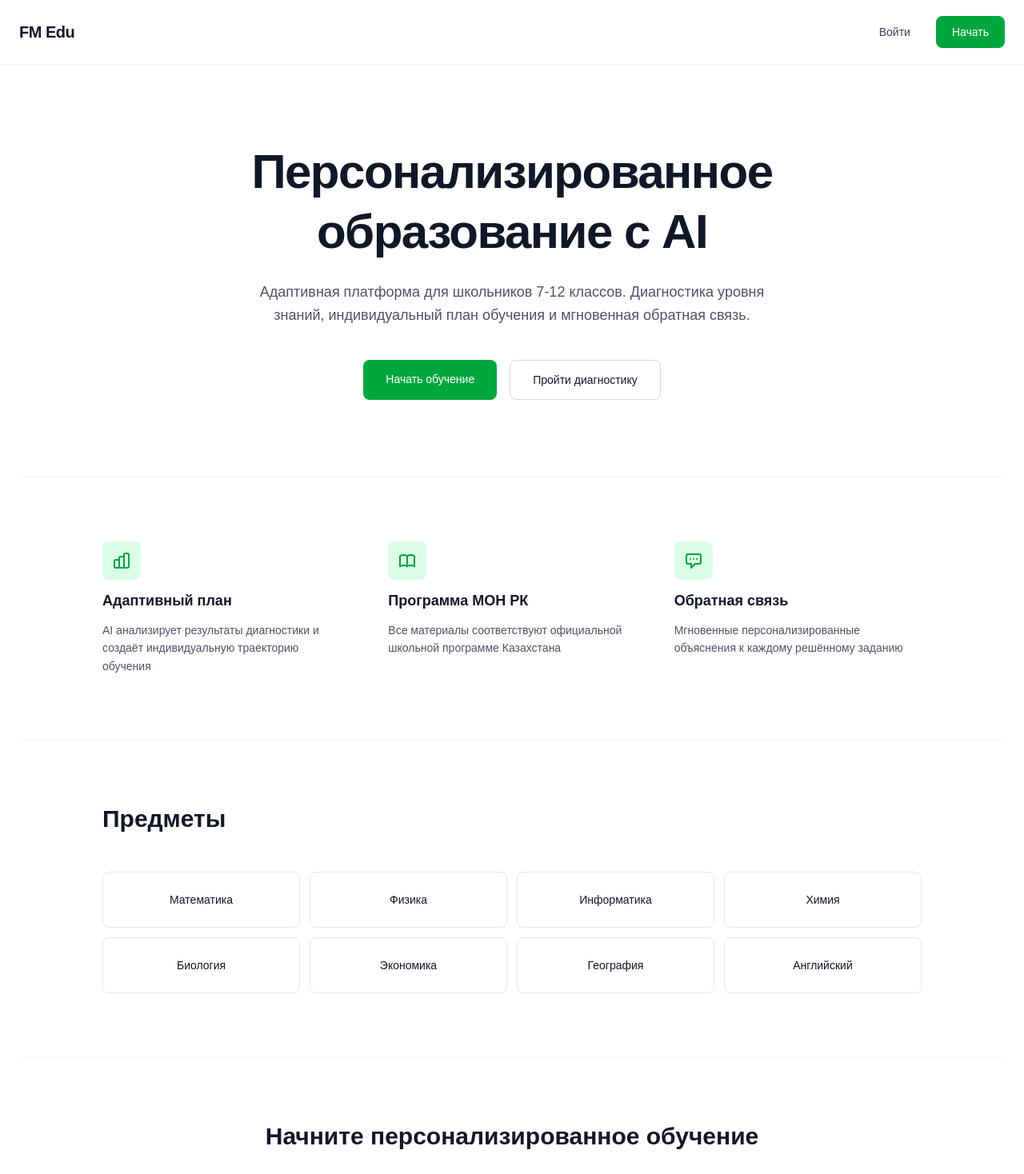
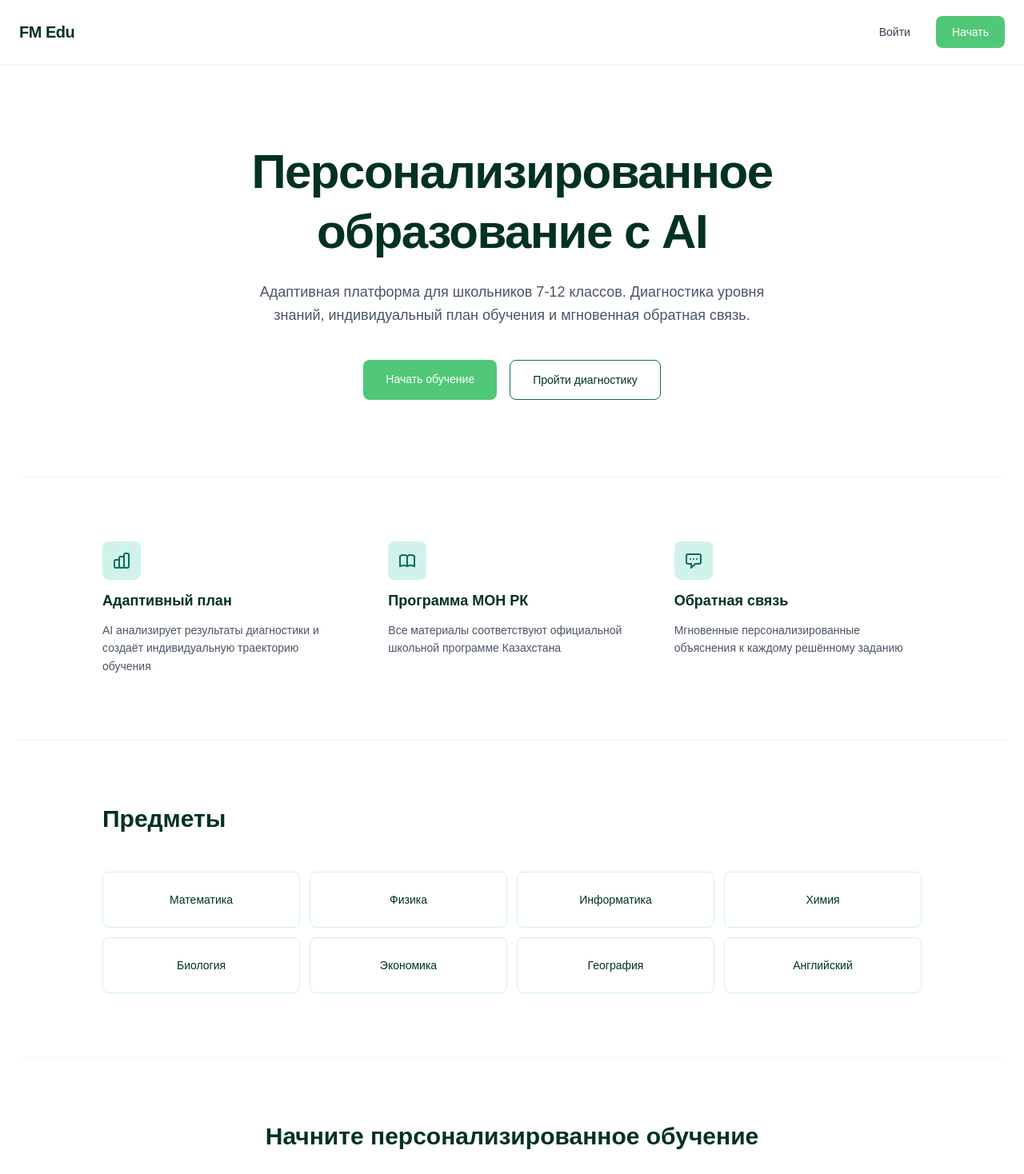
Before and after one commit to ulacoder/FM-Edu, a Next.js app: page / in a window 1280 px wide. Shown: the top 1468 px of the page at 80% size. Built offline with nearby package versions, Linux system fonts and the light colour scheme.

Commit message:
Apply custom emerald color palette: Mint Whisper, Emerald Green, Royal Amethyst, Dark Evergreen

```diff
--- a/app/page.tsx
+++ b/app/page.tsx
@@ -6,7 +6,7 @@ export default function Home() {
       {/* Header */}
       <header className="border-b border-gray-100">
         <div className="container mx-auto px-6 py-5 flex justify-between items-center">
-          <Link href="/" className="text-xl font-semibold tracking-tight text-gray-900">
+          <Link href="/" className="text-xl font-semibold tracking-tight" style={{ color: '#013220' }}>
             FM Edu
           </Link>
           <div className="flex gap-3">
@@ -18,7 +18,10 @@ export default function Home() {
             </Link>
             <Link
               href="/register"
-              className="px-5 py-2.5 text-sm font-medium bg-green-600 text-white rounded-lg hover:bg-green-700 transition-colors"
+              className="px-5 py-2.5 text-sm font-medium text-white rounded-lg transition-colors"
+              style={{ backgroundColor: '#50C878' }}
+              onMouseEnter={(e) => e.currentTarget.style.backgroundColor = '#0B6E4F'}
+              onMouseLeave={(e) => e.currentTarget.style.backgroundColor = '#50C878'}
             >
               Начать
             </Link>
@@ -30,7 +33,7 @@ export default function Home() {
       <main className="container mx-auto px-6">
         <section className="py-24 max-w-4xl mx-auto">
           <div className="text-center space-y-6">
-            <h1 className="text-5xl md:text-6xl font-bold tracking-tight text-gray-900 leading-tight">
+            <h1 className="text-5xl md:text-6xl font-bold tracking-tight leading-tight" style={{ color: '#013220' }}>
               Персонализированное<br />образование с AI
             </h1>
             <p className="text-lg text-gray-600 max-w-2xl mx-auto leading-relaxed">
@@ -40,13 +43,17 @@ export default function Home() {
             <div className="flex gap-4 justify-center pt-4">
               <Link
                 href="/register"
-                className="px-7 py-3.5 bg-green-600 text-white text-sm font-medium rounded-lg hover:bg-green-700 transition-colors"
+                className="px-7 py-3.5 text-white text-sm font-medium rounded-lg transition-colors"
+                style={{ backgroundColor: '#50C878' }}
+                onMouseEnter={(e) => e.currentTarget.style.backgroundColor = '#0B6E4F'}
+                onMouseLeave={(e) => e.currentTarget.style.backgroundColor = '#50C878'}
               >
                 Начать обучение
               </Link>
               <Link
                 href="/diagnostic"
-                className="px-7 py-3.5 border border-gray-300 text-gray-900 text-sm font-medium rounded-lg hover:bg-gray-50 transition-colors"
+                className="px-7 py-3.5 border text-sm font-medium rounded-lg hover:bg-gray-50 transition-colors"
+                style={{ borderColor: '#0B6E4F', color: '#013220' }}
               >
                 Пройти диагностику
               </Link>
@@ -58,34 +65,34 @@ export default function Home() {
         <section className="py-20 border-t border-gray-100">
           <div className="grid md:grid-cols-3 gap-12 max-w-5xl mx-auto">
             <div className="space-y-3">
-              <div className="w-12 h-12 bg-green-100 rounded-lg flex items-center justify-center">
-                <svg className="w-6 h-6 text-green-600" fill="none" viewBox="0 0 24 24" stroke="currentColor">
+              <div className="w-12 h-12 rounded-lg flex items-center justify-center" style={{ backgroundColor: '#D1F2EB' }}>
+                <svg className="w-6 h-6" style={{ color: '#0B6E4F' }} fill="none" viewBox="0 0 24 24" stroke="currentColor">
                   <path strokeLinecap="round" strokeLinejoin="round" strokeWidth={2} d="M9 19v-6a2 2 0 00-2-2H5a2 2 0 00-2 2v6a2 2 0 002 2h2a2 2 0 002-2zm0 0V9a2 2 0 012-2h2a2 2 0 012 2v10m-6 0a2 2 0 002 2h2a2 2 0 002-2m0 0V5a2 2 0 012-2h2a2 2 0 012 2v14a2 2 0 01-2 2h-2a2 2 0 01-2-2z" />
                 </svg>
               </div>
-              <h3 className="text-lg font-semibold text-gray-900">Адаптивный план</h3>
+              <h3 className="text-lg font-semibold" style={{ color: '#013220' }}>Адаптивный план</h3>
               <p className="text-sm text-gray-600 leading-relaxed">
                 AI анализирует результаты диагностики и создаёт индивидуальную траекторию обучения
               </p>
             </div>
             <div className="space-y-3">
-              <div className="w-12 h-12 bg-green-100 rounded-lg flex items-center justify-center">
-                <svg className="w-6 h-6 text-green-600" fill="none" viewBox="0 0 24 24" stroke="currentColor">
+              <div className="w-12 h-12 rounded-lg flex items-center justify-center" style={{ backgroundColor: '#D1F2EB' }}>
+                <svg className="w-6 h-6" style={{ color: '#0B6E4F' }} fill="none" viewBox="0 0 24 24" stroke="currentColor">
                   <path strokeLinecap="round" strokeLinejoin="round" strokeWidth={2} d="M12 6.253v13m0-13C10.832 5.477 9.246 5 7.5 5S4.168 5.477 3 6.253v13C4.168 18.477 5.754 18 7.5 18s3.332.477 4.5 1.253m0-13C13.168 5.477 14.754 5 16.5 5c1.747 0 3.332.477 4.5 1.253v13C19.832 18.477 18.247 18 16.5 18c-1.746 0-3.332.477-4.5 1.253" />
                 </svg>
               </div>
-              <h3 className="text-lg font-semibold text-gray-900">Программа МОН РК</h3>
+              <h3 className="text-lg font-semibold" style={{ color: '#013220' }}>Программа МОН РК</h3>
               <p className="text-sm text-gray-600 leading-relaxed">
                 Все материалы соответствуют официальной школьной программе Казахстана
               </p>
             </div>
             <div className="space-y-3">
-              <div className="w-12 h-12 bg-green-100 rounded-lg flex items-center justify-center">
-                <svg className="w-6 h-6 text-green-600" fill="none" viewBox="0 0 24 24" stroke="currentColor">
+              <div className="w-12 h-12 rounded-lg flex items-center justify-center" style={{ backgroundColor: '#D1F2EB' }}>
+                <svg className="w-6 h-6" style={{ color: '#0B6E4F' }} fill="none" viewBox="0 0 24 24" stroke="currentColor">
                   <path strokeLinecap="round" strokeLinejoin="round" strokeWidth={2} d="M8 10h.01M12 10h.01M16 10h.01M9 16H5a2 2 0 01-2-2V6a2 2 0 012-2h14a2 2 0 012 2v8a2 2 0 01-2 2h-5l-5 5v-5z" />
                 </svg>
               </div>
-              <h3 className="text-lg font-semibold text-gray-900">Обратная связь</h3>
+              <h3 className="text-lg font-semibold" style={{ color: '#013220' }}>Обратная связь</h3>
               <p className="text-sm text-gray-600 leading-relaxed">
                 Мгновенные персонализированные объяснения к каждому решённому заданию
               </p>
@@ -96,7 +103,7 @@ export default function Home() {
         {/* Subjects */}
         <section className="py-20 border-t border-gray-100">
           <div className="max-w-5xl mx-auto">
-            <h2 className="text-3xl font-bold text-gray-900 mb-12">Предметы</h2>
+            <h2 className="text-3xl font-bold mb-12" style={{ color: '#013220' }}>Предметы</h2>
             <div className="grid grid-cols-2 md:grid-cols-4 gap-3">
               {[
                 'Математика',
@@ -110,9 +117,18 @@ export default function Home() {
               ].map((subject) => (
                 <div
                   key={subject}
-                  className="px-4 py-6 border border-gray-200 rounded-lg text-center hover:border-green-600 hover:bg-green-50 transition-colors"
+                  className="px-4 py-6 border rounded-lg text-center transition-all cursor-pointer"
+                  style={{ borderColor: '#D1F2EB' }}
+                  onMouseEnter={(e) => {
+                    e.currentTarget.style.borderColor = '#50C878';
+                    e.currentTarget.style.backgroundColor = '#D1F2EB';
+                  }}
+                  onMouseLeave={(e) => {
+                    e.currentTarget.style.borderColor = '#D1F2EB';
+                    e.currentTarget.style.backgroundColor = 'transparent';
+                  }}
                 >
-                  <div className="text-sm font-medium text-gray-900">{subject}</div>
+                  <div className="text-sm font-medium" style={{ color: '#013220' }}>{subject}</div>
                 </div>
               ))}
             </div>
@@ -122,7 +138,7 @@ export default function Home() {
         {/* CTA */}
         <section className="py-20 border-t border-gray-100">
           <div className="max-w-3xl mx-auto text-center space-y-6">
-            <h2 className="text-3xl font-bold text-gray-900">
+            <h2 className="text-3xl font-bold" style={{ color: '#013220' }}>
               Начните персонализированное обучение
             </h2>
             <p className="text-lg text-gray-600">
@@ -130,7 +146,10 @@ export default function Home() {
             </p>
             <Link
               href="/register"
-              className="inline-block px-7 py-3.5 bg-green-600 text-white text-sm font-medium rounded-lg hover:bg-green-700 transition-colors"
+              className="inline-block px-7 py-3.5 text-white text-sm font-medium rounded-lg transition-colors"
+              style={{ backgroundColor: '#50C878' }}
+              onMouseEnter={(e) => e.currentTarget.style.backgroundColor = '#0B6E4F'}
+              onMouseLeave={(e) => e.currentTarget.style.backgroundColor = '#50C878'}
             >
               Создать аккаунт
             </Link>
--- /dev/null
+++ b/tailwind.config.ts
@@ -0,0 +1,34 @@
+import type { Config } from "tailwindcss";
+
+const config: Config = {
+  content: [
+    "./pages/**/*.{js,ts,jsx,tsx,mdx}",
+    "./components/**/*.{js,ts,jsx,tsx,mdx}",
+    "./app/**/*.{js,ts,jsx,tsx,mdx}",
+  ],
+  theme: {
+    extend: {
+      colors: {
+        'mint': {
+          DEFAULT: '#D1F2EB',
+          whisper: '#D1F2EB',
+        },
+        'emerald': {
+          DEFAULT: '#50C878',
+          green: '#50C878',
+        },
+        'royal': {
+          DEFAULT: '#0B6E4F',
+          amethyst: '#0B6E4F',
+        },
+        'evergreen': {
+          DEFAULT: '#013220',
+          dark: '#013220',
+        },
+      },
+    },
+  },
+  plugins: [],
+};
+
+export default config;
```
